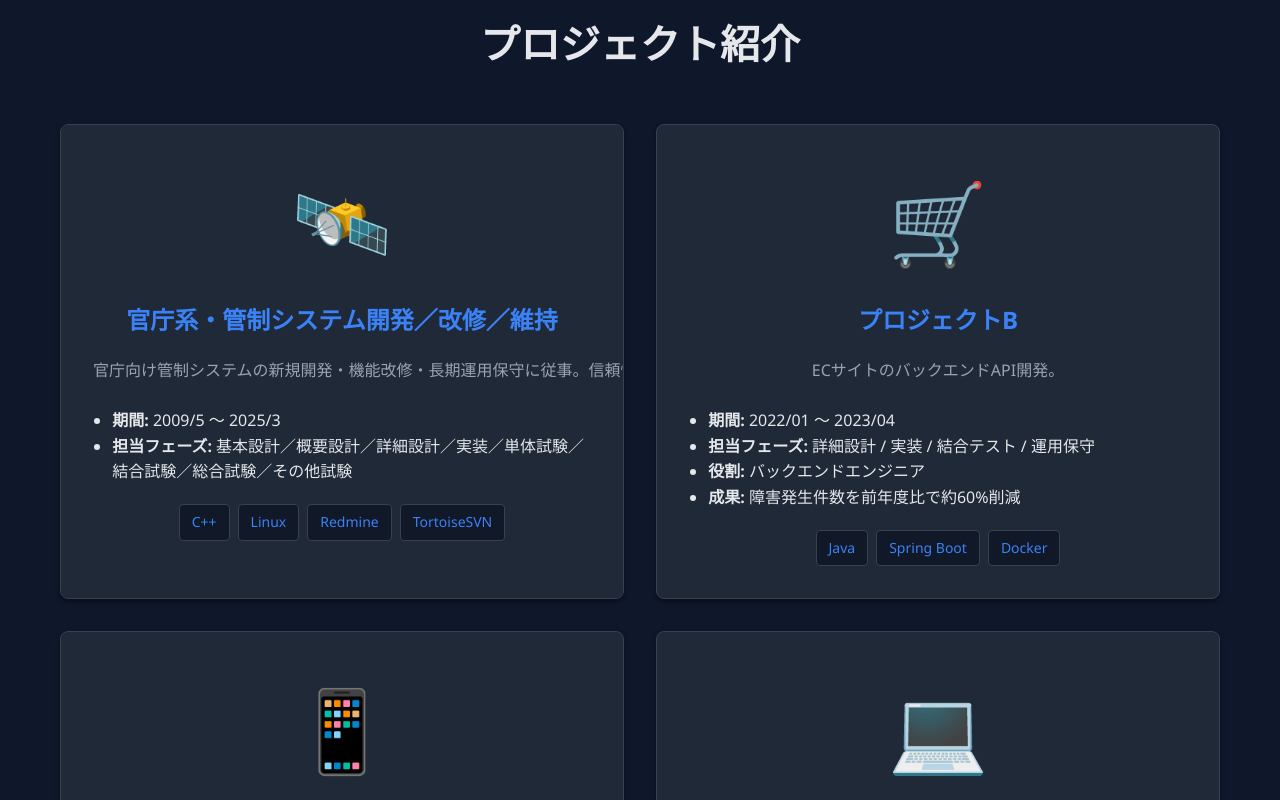
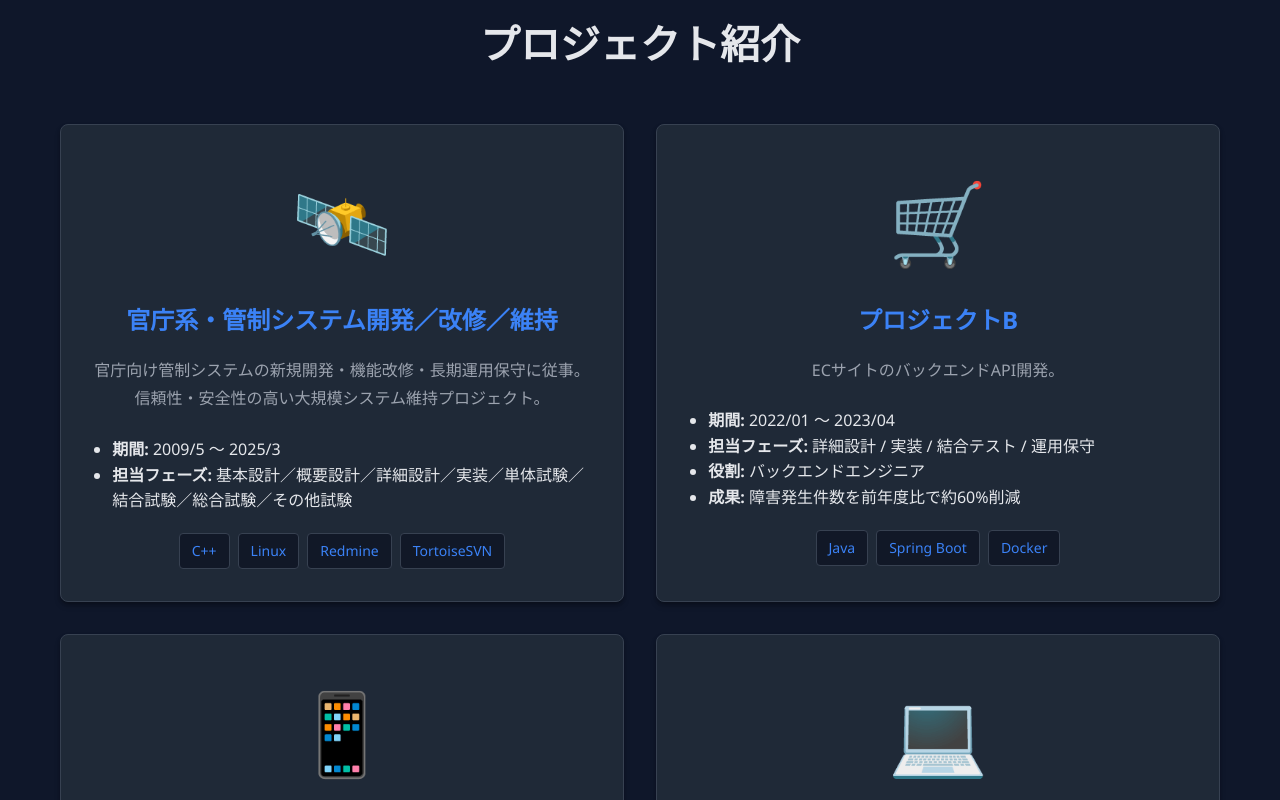
Before and after one commit to KeigoAkasaka/portfolio-1120, a plain HTML site: page index.html in a window 1280 px wide. Shown: the part 2000-2800 px from the top of the page. Drawn offline with Linux system fonts and the light colour scheme.

Commit message:
更新202511261746

```diff
--- a/styles.css
+++ b/styles.css
@@ -260,8 +260,7 @@ section {
 }
 
 .project-card {
-  white-space: nowrap;
-  overflow-x: auto;
+  /* white-space, overflowの指定を削除して折り返しが効くようにする */
 }
 
 /* アニメーション関連の不要なcssを除去 */
@@ -292,9 +291,11 @@ section {
 }
 
 .project-description {
-    color: var(--text-light);
-    margin-bottom: 1.5rem;
-    line-height: 1.8;
+  color: var(--text-light);
+  margin-bottom: 1.5rem;
+  line-height: 1.8;
+  white-space: normal;
+  overflow: unset;
 }
 
 .project-tech {
```
